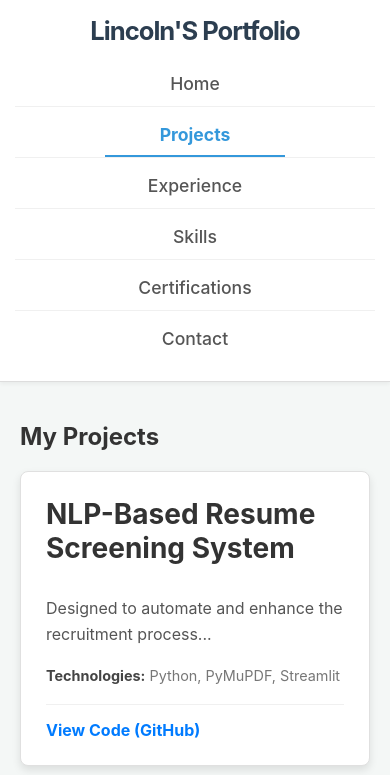
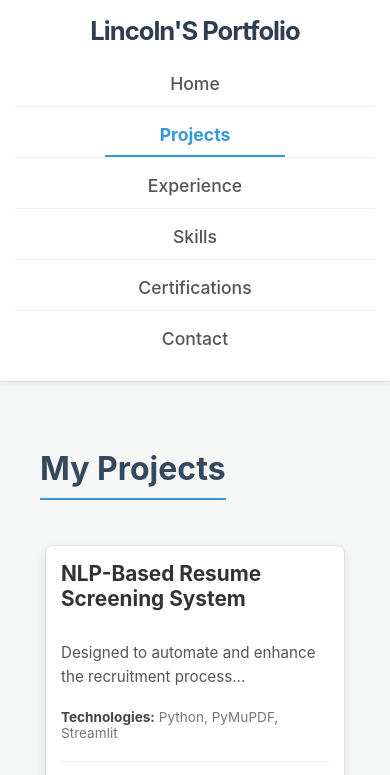
Before and after one commit to lincoln-zessta/lincolns-portfolio, a React (Create React App) app: page /projects in a window 390 px wide. Shown: the top 775 px of the page. Built offline with nearby package versions, Linux system fonts and the light colour scheme.

Commit message:
Implement responsive grid layout for Projects page and cards

```diff
--- /dev/null
+++ b/src/components/Pages/ProjectsPage.css
@@ -0,0 +1,28 @@
+/* src/components/Pages/ProjectsPage.css */
+
+.projects-page-container {
+  padding: 20px;
+  max-width: 1200px;
+  margin: 0 auto;
+}
+
+.projects-page-container h2 {
+  font-size: 2em;
+  color: #34495e;
+  border-bottom: 2px solid #3498db;
+  padding-bottom: 10px;
+  margin-bottom: 30px;
+  display: inline-block;
+}
+
+.projects-list-grid {
+  display: grid;
+  grid-template-columns: repeat(auto-fit, minmax(300px, 1fr));
+  gap: 20px;
+}
+
+@media (max-width: 768px) {
+  .projects-list-grid {
+    grid-template-columns: 1fr;
+  }
+}
--- a/src/components/Pages/ProjectsPage.js
+++ b/src/components/Pages/ProjectsPage.js
@@ -1,17 +1,15 @@
-// src/components/Pages/ProjectsPage.js - CORRECTED VERSION
+// src/components/Pages/ProjectsPage.js
 import React from 'react';
-import ProjectCard from '../UI/ProjectCard'; // Make sure this path is correct
-import { projects } from '../../data/ProjectData.js'; // Or '../../data/MyWorks.js' if you kept that filename
+import ProjectCard from '../UI/ProjectCard';
+import { projects } from '../../data/ProjectData.js'; // Update if filename differs
+import './ProjectsPage.css'; // Don't forget this import
 
 const ProjectsPage = () => {
-  // You can add a console.log here if you want to check the projects data
-  // console.log("Projects to display:", projects);
-
   return (
-    <div>
+    <div className="projects-page-container">
       <h2>My Projects</h2>
       {projects && projects.length > 0 ? (
-        <div>
+        <div className="projects-list-grid">
           {projects.map(project => (
             <ProjectCard key={project.id} project={project} />
           ))}
--- a/src/components/UI/ProjectCard.css
+++ b/src/components/UI/ProjectCard.css
@@ -68,3 +68,51 @@
   color: #0056b3; /* Darker blue on hover */
   text-decoration: underline;
 }
+/* src/components/UI/ProjectCard.css */
+
+/* ... (all your existing ProjectCard CSS rules) ... */
+
+/* Media Query for smaller screens (e.g., less than 768px wide) */
+@media (max-width: 768px) {
+  .project-card {
+    margin: 20px 10px; /* Adjust margin for smaller screens if needed */
+    padding: 20px; /* Adjust padding if needed */
+  }
+
+  .project-card h3 {
+    font-size: 1.5em; /* Slightly smaller title on mobile */
+  }
+
+  .project-card p {
+    font-size: 0.95em; /* Adjust paragraph font size for mobile */
+  }
+
+  .project-card .technologies {
+    font-size: 0.85em; /* Adjust technologies font size */
+  }
+
+  .project-card .project-links a {
+    display: block; /* Make links take full width for easier tapping */
+    margin-right: 0; /* Remove right margin */
+    margin-bottom: 10px; /* Add space between stacked links */
+    text-align: center; /* Center link text */
+    padding: 10px; /* Add padding to make them more like buttons */
+    border: 1px solid #007bff;
+    border-radius: 4px;
+  }
+
+  .project-card .project-links a:last-child {
+    margin-bottom: 0; /* No margin for the last link */
+  }
+}
+
+/* For very small screens, if further adjustments are needed */
+@media (max-width: 480px) {
+  .project-card {
+    margin: 15px 5px;
+    padding: 15px;
+  }
+  .project-card h3 {
+    font-size: 1.3em;
+  }
+}
```
